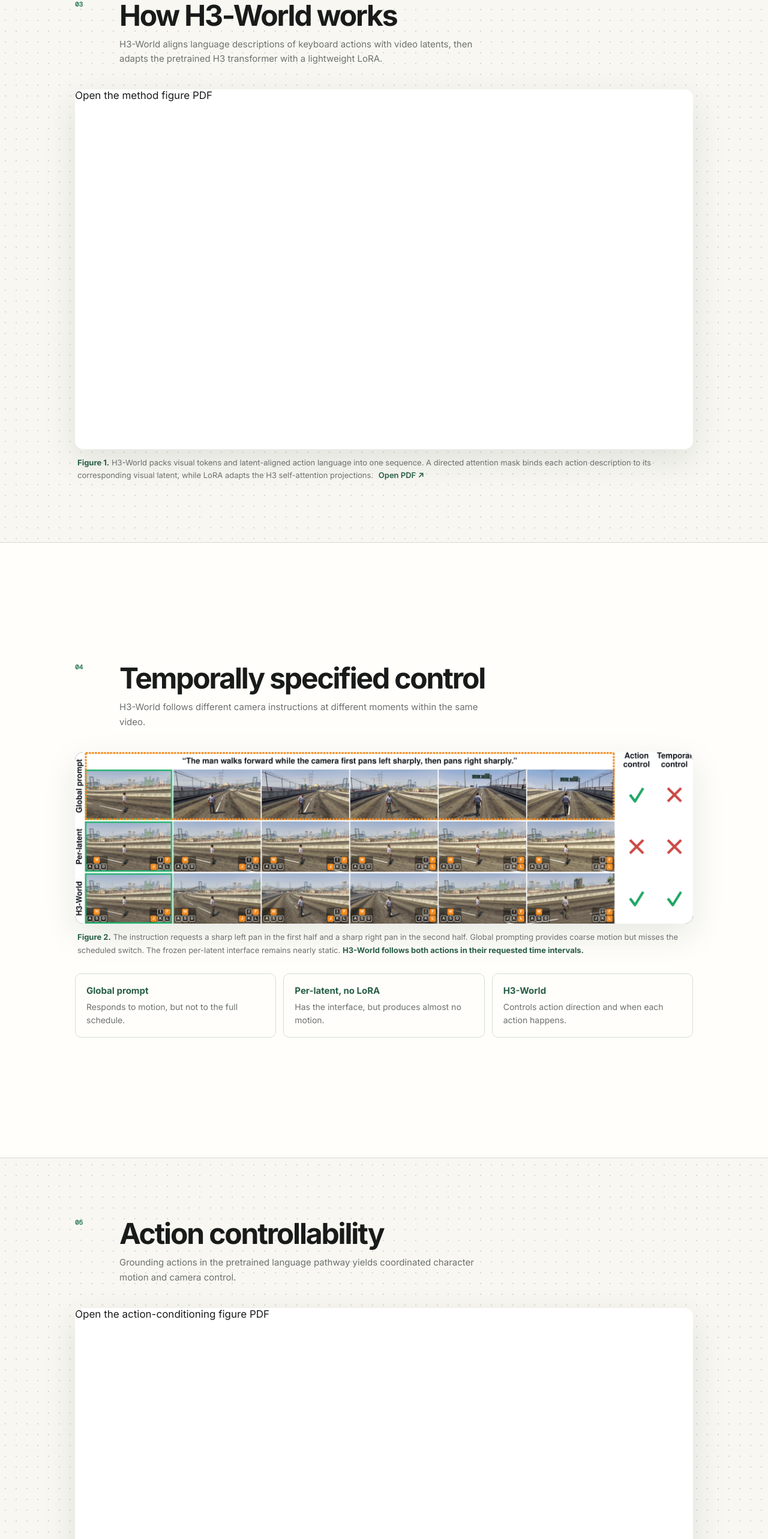
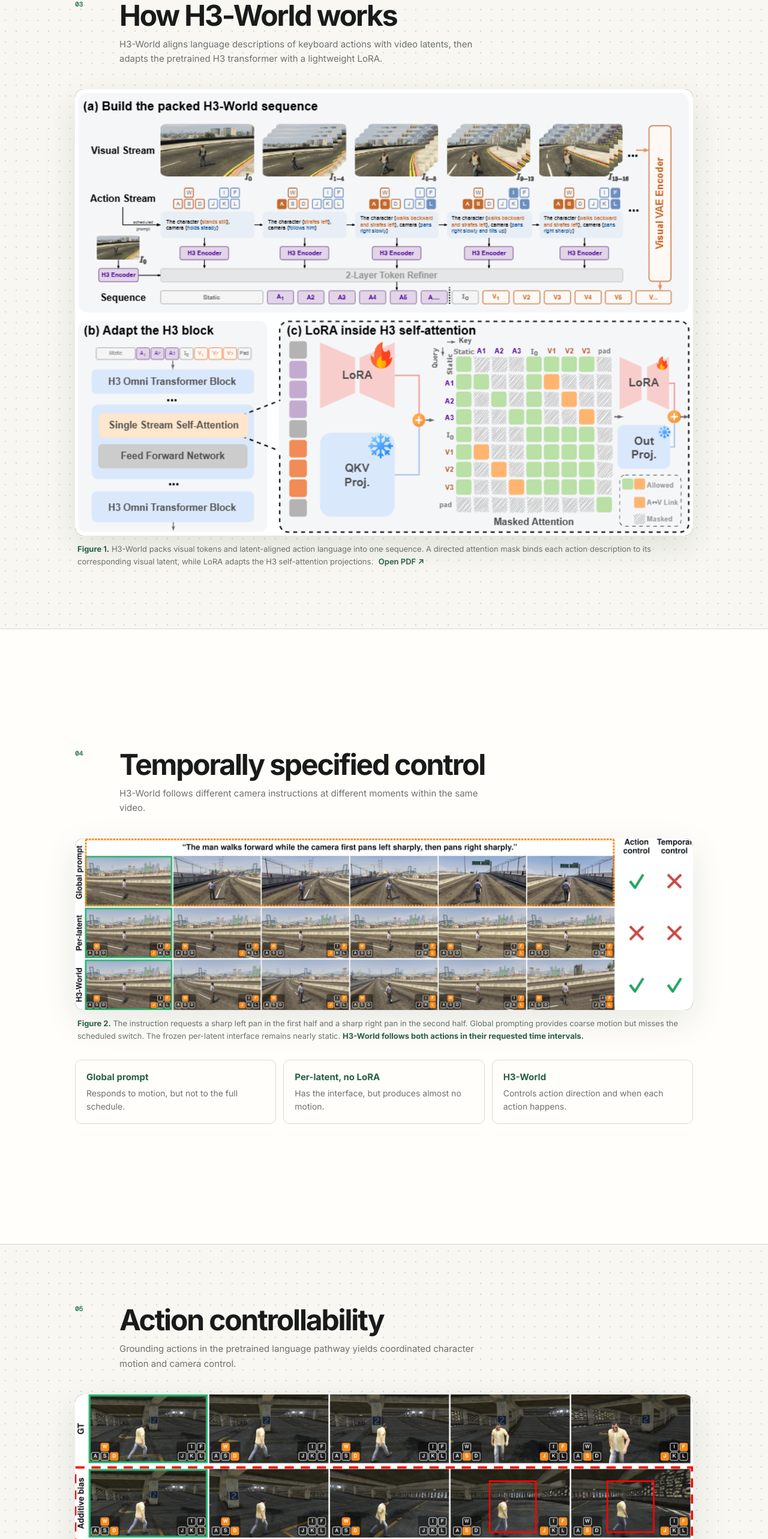
Before and after one commit to Danzer1xxxxChan/H3-World, a Vue app: page / in a window 1280 px wide. Shown: the part 3305-5871 px from the top of the page at 60% size. Built offline with nearby package versions, Linux system fonts and the light colour scheme.

Commit message:
Display figures without PDF viewer chrome

```diff
--- a/src/App.vue
+++ b/src/App.vue
@@ -18,10 +18,10 @@
   <section class="page-width hero-media" aria-label="Paper teaser"><figure class="teaser-figure"><img :src="baseUrl + 'h3-world-teaser.jpg'" alt="H3-World teaser showing diverse visual environments"></figure></section>
   <section class="page-width section" id="demo"><div class="section-heading"><span>01</span><div><h2>Interactive world-control demos</h2><p>H3-World follows camera and character actions across diverse, open-ended visual environments.</p></div></div><div class="demo-grid"><article v-for="(demo,index) in demos" :key="demo.label" class="demo-card"><div class="demo-visual"><span class="demo-index">0{{index+1}}</span><video :src="baseUrl + demo.video" controls autoplay muted loop playsinline preload="metadata">Your browser does not support HTML video.</video></div><h3>{{demo.label}}</h3><p>{{demo.note}}</p></article></div></section>
   <section class="paper-section" id="abstract"><div class="page-width text-layout"><div class="side-label"><span>02</span> ABSTRACT</div><div><h2>Abstract</h2><p class="abstract-lead">We introduce <strong>H3-World</strong>, an action-controllable world model that turns keyboard input into temporally grounded video control.</p><p>Built by fine-tuning MiniMax-H3 on gameplay footage, H3-World converts character and camera actions into a short English instruction for every video latent frame. These instructions are injected through the pretrained text pathway and aligned to their corresponding frames with a directed attention mask, enabling precise action-to-motion binding without adding action-specific trainable modules.</p><p>Only a rank-32 LoRA is trained on the self-attention projections. This lightweight adaptation produces controllable motion from the same initial frame under different action sequences, while supporting longer-horizon generation and generalization across diverse visual environments.</p><div class="highlight"><span>KEY TAKEAWAY</span><strong>Language-aligned action control enables a single world model to translate keyboard inputs into coherent, controllable video dynamics.</strong></div></div></div></section>
-  <section class="page-width section" id="method"><div class="section-heading"><span>03</span><div><h2>How H3-World works</h2><p>H3-World aligns language descriptions of keyboard actions with video latents, then adapts the pretrained H3 transformer with a lightweight LoRA.</p></div></div><figure class="method-figure"><object class="pdf-figure" :data="baseUrl + 'h3-world-method.pdf'" type="application/pdf" aria-label="H3-World method diagram"><a :href="baseUrl + 'h3-world-method.pdf'" target="_blank">Open the method figure PDF</a></object><figcaption><strong>Figure 1.</strong> H3-World packs visual tokens and latent-aligned action language into one sequence. A directed attention mask binds each action description to its corresponding visual latent, while LoRA adapts the H3 self-attention projections. <a :href="baseUrl + 'h3-world-method.pdf'" target="_blank">Open PDF ↗</a></figcaption></figure></section>
+  <section class="page-width section" id="method"><div class="section-heading"><span>03</span><div><h2>How H3-World works</h2><p>H3-World aligns language descriptions of keyboard actions with video latents, then adapts the pretrained H3 transformer with a lightweight LoRA.</p></div></div><figure class="method-figure"><img :src="baseUrl + 'h3-world-method.png'" alt="H3-World method diagram"><figcaption><strong>Figure 1.</strong> H3-World packs visual tokens and latent-aligned action language into one sequence. A directed attention mask binds each action description to its corresponding visual latent, while LoRA adapts the H3 self-attention projections. <a :href="baseUrl + 'h3-world-method.pdf'" target="_blank">Open PDF ↗</a></figcaption></figure></section>
   <section class="paper-section" id="temporal-control"><div class="page-width section"><div class="section-heading"><span>04</span><div><h2>Temporally specified control</h2><p>H3-World follows different camera instructions at different moments within the same video.</p></div></div><figure class="method-figure"><img :src="baseUrl + 'h3-world-temporal-control.png'" alt="Temporal control comparison"><figcaption><strong>Figure 2.</strong> The instruction requests a sharp left pan in the first half and a sharp right pan in the second half. Global prompting provides coarse motion but misses the scheduled switch. The frozen per-latent interface remains nearly static. <strong>H3-World follows both actions in their requested time intervals.</strong></figcaption></figure><div class="control-summary"><div><strong>Global prompt</strong><span>Responds to motion, but not to the full schedule.</span></div><div><strong>Per-latent, no LoRA</strong><span>Has the interface, but produces almost no motion.</span></div><div><strong>H3-World</strong><span>Controls action direction and when each action happens.</span></div></div></div></section>
-  <section class="page-width section" id="action-controllability"><div class="section-heading"><span>05</span><div><h2>Action controllability</h2><p>Grounding actions in the pretrained language pathway yields coordinated character motion and camera control.</p></div></div><figure class="method-figure"><object class="pdf-figure" :data="baseUrl + 'h3-world-feature-injection.pdf'" type="application/pdf" aria-label="Comparison of direct action conditioning and H3-World"><a :href="baseUrl + 'h3-world-feature-injection.pdf'" target="_blank">Open the action-conditioning figure PDF</a></object><figcaption><strong>Figure 3.</strong> Action-conditioning interfaces on a held-out gameplay clip. Direct additive-bias and FiLM conditioning lead to limited or inconsistent responses to the recorded keyboard controls. <strong>Text-based H3-World produces coordinated character and camera changes throughout the sequence.</strong> <a :href="baseUrl + 'h3-world-feature-injection.pdf'" target="_blank">Open PDF ↗</a></figcaption></figure><div class="control-summary"><div><strong>Additive bias</strong><span>Adding action vectors to video features yields weak and unreliable control.</span></div><div><strong>FiLM conditioning</strong><span>Feature-wise modulation can cause incorrect movement or camera responses.</span></div><div><strong>H3-World</strong><span>Language-grounded actions preserve the scene while following the recorded controls.</span></div></div></section>
-  <section class="paper-section" id="generalization"><div class="page-width section"><div class="section-heading"><span>06</span><div><h2>Compositional generalization</h2><p>H3-World combines familiar character and camera primitives into action pairs never observed during training.</p></div></div><figure class="method-figure"><object class="pdf-figure" :data="baseUrl + 'h3-world-action-generalization.pdf'" type="application/pdf" aria-label="Seen and unseen compositional action generalization"><a :href="baseUrl + 'h3-world-action-generalization.pdf'" target="_blank">Open the action-generalization figure PDF</a></object><figcaption><strong>Figure 4.</strong> Compositional action generalization on held-out gameplay and out-of-distribution observations. H3-World follows an unseen combination of observed character and camera clauses while retaining the initial scene content. <a :href="baseUrl + 'h3-world-action-generalization.pdf'" target="_blank">Open PDF ↗</a></figcaption></figure><div class="generalization-note"><strong>Beyond seen combinations.</strong><span>Although the unseen action pair never appears in training, both of its components are familiar. H3-World composes them into coherent control in gameplay and new visual worlds.</span></div></div></section>
+  <section class="page-width section" id="action-controllability"><div class="section-heading"><span>05</span><div><h2>Action controllability</h2><p>Grounding actions in the pretrained language pathway yields coordinated character motion and camera control.</p></div></div><figure class="method-figure"><img :src="baseUrl + 'h3-world-action-conditioning.png'" alt="Comparison of direct action conditioning and H3-World"><figcaption><strong>Figure 3.</strong> Action-conditioning interfaces on a held-out gameplay clip. Direct additive-bias and FiLM conditioning lead to limited or inconsistent responses to the recorded keyboard controls. <strong>Text-based H3-World produces coordinated character and camera changes throughout the sequence.</strong> <a :href="baseUrl + 'h3-world-feature-injection.pdf'" target="_blank">Open PDF ↗</a></figcaption></figure><div class="control-summary"><div><strong>Additive bias</strong><span>Adding action vectors to video features yields weak and unreliable control.</span></div><div><strong>FiLM conditioning</strong><span>Feature-wise modulation can cause incorrect movement or camera responses.</span></div><div><strong>H3-World</strong><span>Language-grounded actions preserve the scene while following the recorded controls.</span></div></div></section>
+  <section class="paper-section" id="generalization"><div class="page-width section"><div class="section-heading"><span>06</span><div><h2>Compositional generalization</h2><p>H3-World combines familiar character and camera primitives into action pairs never observed during training.</p></div></div><figure class="method-figure"><img :src="baseUrl + 'h3-world-compositional-generalization.png'" alt="Seen and unseen compositional action generalization"><figcaption><strong>Figure 4.</strong> Compositional action generalization on held-out gameplay and out-of-distribution observations. H3-World follows an unseen combination of observed character and camera clauses while retaining the initial scene content. <a :href="baseUrl + 'h3-world-action-generalization.pdf'" target="_blank">Open PDF ↗</a></figcaption></figure><div class="generalization-note"><strong>Beyond seen combinations.</strong><span>Although the unseen action pair never appears in training, both of its components are familiar. H3-World composes them into coherent control in gameplay and new visual worlds.</span></div></div></section>
   <section class="page-width section citation" id="citation"><div class="section-heading"><span>07</span><div><h2>BibTeX</h2><p>If you find this work useful, please consider citing it.</p></div></div><div class="bibtex-card"><button @click="copyBibtex">{{copied?'Copied ✓':'Copy BibTeX'}}</button><pre>{{bibtex}}</pre></div></section>
   <footer><div class="page-width"><span>H3-WORLD · 2026</span><p>Turning Language Understanding into World Control.</p><a href="#">Back to top ↑</a></div></footer>
 </main></template>
```
